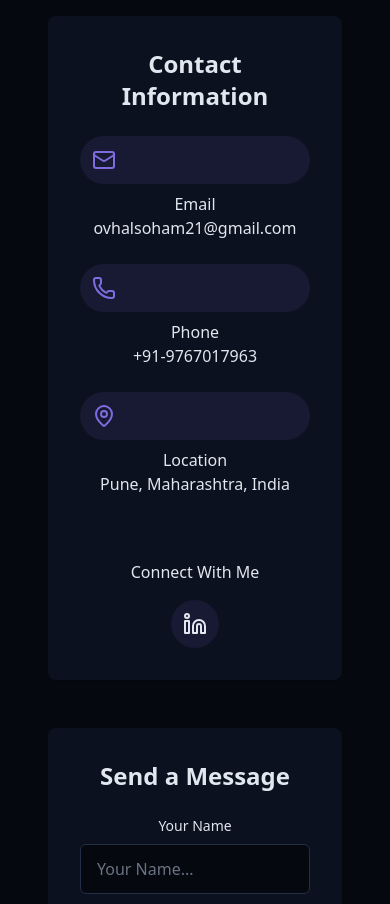
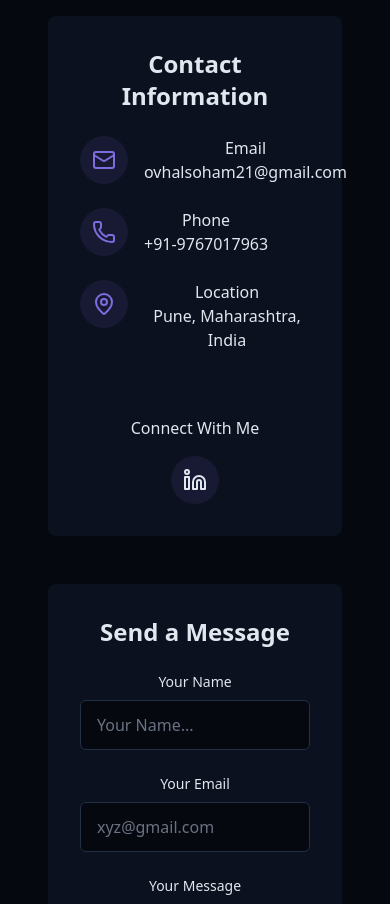
Before and after one commit to Soham210104/Portfolio, a React (Vite) app: page / in a window 390 px wide. Shown: the part 9240-10144 px from the top of the page. Built offline with nearby package versions, Linux system fonts and the light colour scheme.

Commit message:
Changes Reset

```diff
--- a/src/Components/ContactSection.jsx
+++ b/src/Components/ContactSection.jsx
@@ -43,10 +43,7 @@ export const ContactSection = () => {
           <div className="space-y-8 bg-card p-8 rounded-lg shadow-xs">
             <h3 className="text-2xl font-semibold mb-6">Contact Information</h3>
             <div className="space-y-6 justify-center">
-
-             {/* <div className="flex items-start space-x-4"> */}
-
-              <div className="flex flex-col sm:flex-row sm:items-start sm:space-x-4 space-y-2 sm:space-y-0">
+              <div className="flex items-start space-x-4">
                 <div className="p-3 rounded-full bg-primary/10">
                   <Mail className="h-6 w-6 text-primary" />
                 </div>
@@ -61,7 +58,7 @@ export const ContactSection = () => {
                 </div>
               </div>
 
-              <div className="flex flex-col sm:flex-row sm:items-start sm:space-x-4 space-y-2 sm:space-y-0">
+              <div className="flex items-start space-x-4">
                 <div className="p-3 rounded-full bg-primary/10">
                   <Phone className="h-6 w-6 text-primary" />
                 </div>
@@ -76,7 +73,7 @@ export const ContactSection = () => {
                 </div>
               </div>
 
-              <div className="flex flex-col sm:flex-row sm:items-start sm:space-x-4 space-y-2 sm:space-y-0">
+              <div className="flex items-start space-x-4">
                 <div className="p-3 rounded-full bg-primary/10">
                   <MapPin className="h-6 w-6 text-primary" />
                 </div>
```
